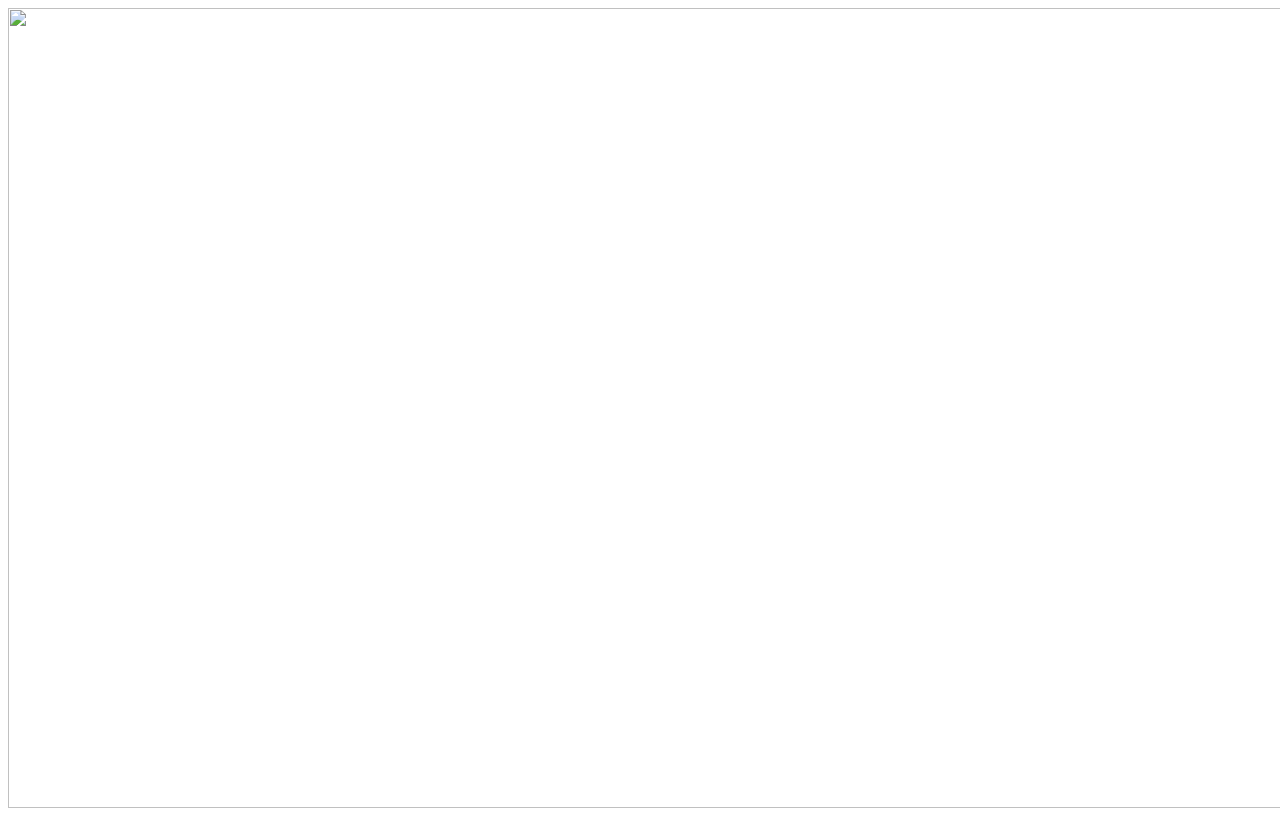
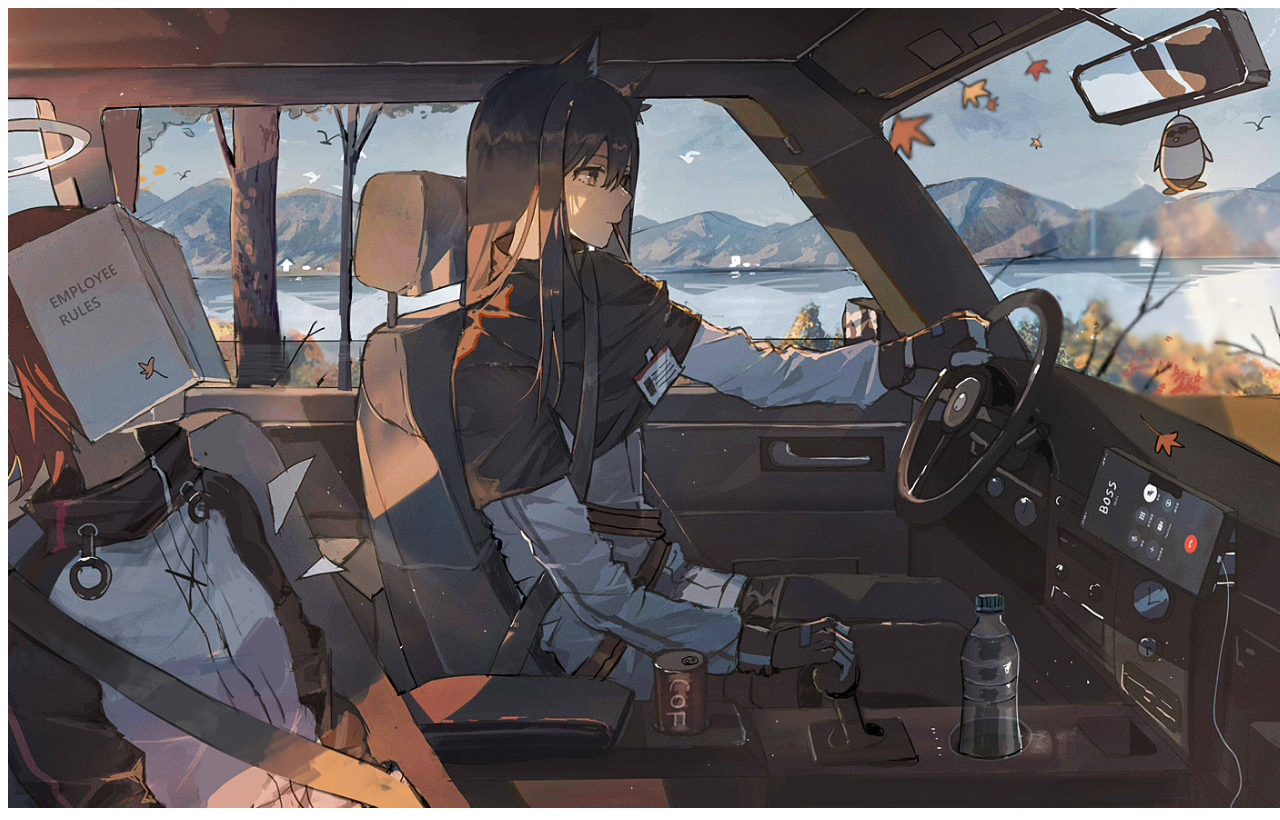
Before and after one commit to docodocool/TenCloud, a plain HTML site: page index.html in a window 1280 px wide. Drawn offline with Linux system fonts and the light colour scheme.

Commit message:
Update index.html

```diff
--- a/index.html
+++ b/index.html
@@ -14,6 +14,6 @@
   </style>
 </head>
 <body>
-  <img src="./bg.jpg" alt="">
+  <img src="./84741695_p0.jpg" alt="">
 </body>
 </html>
```
